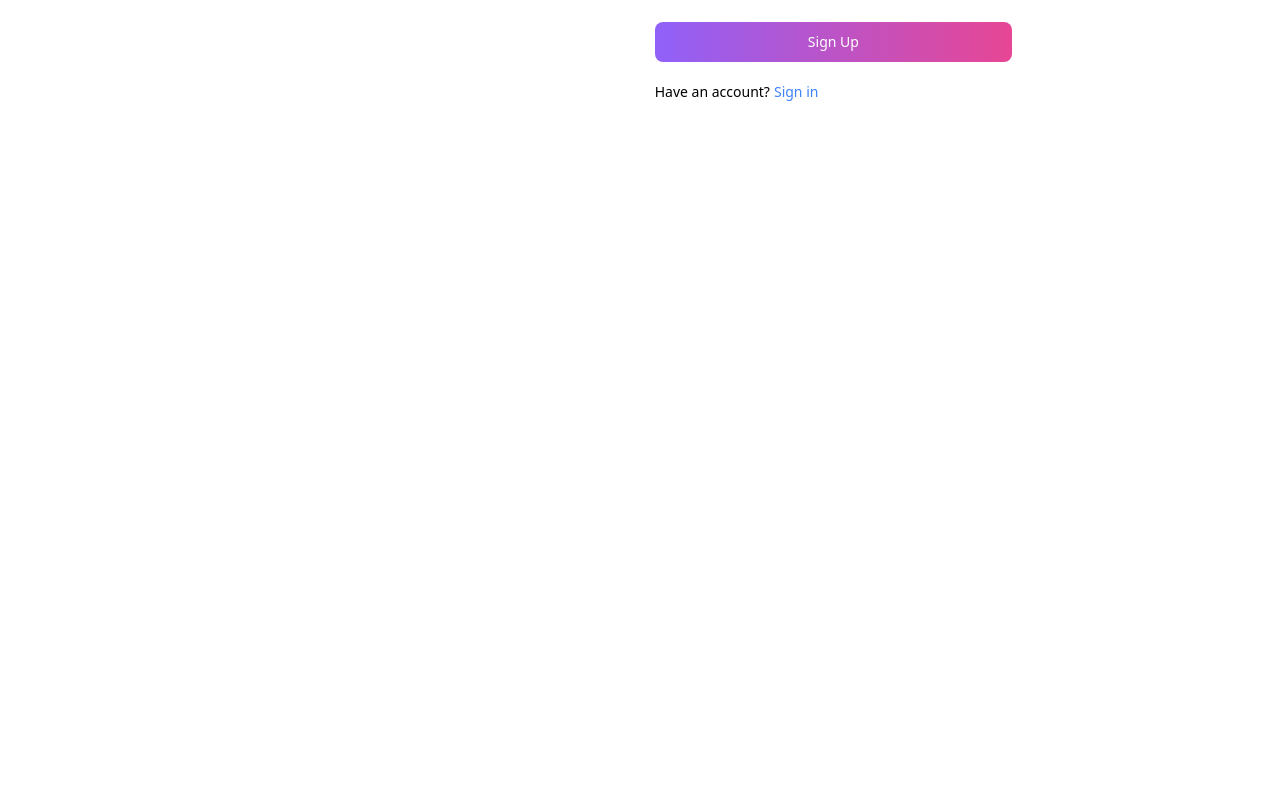
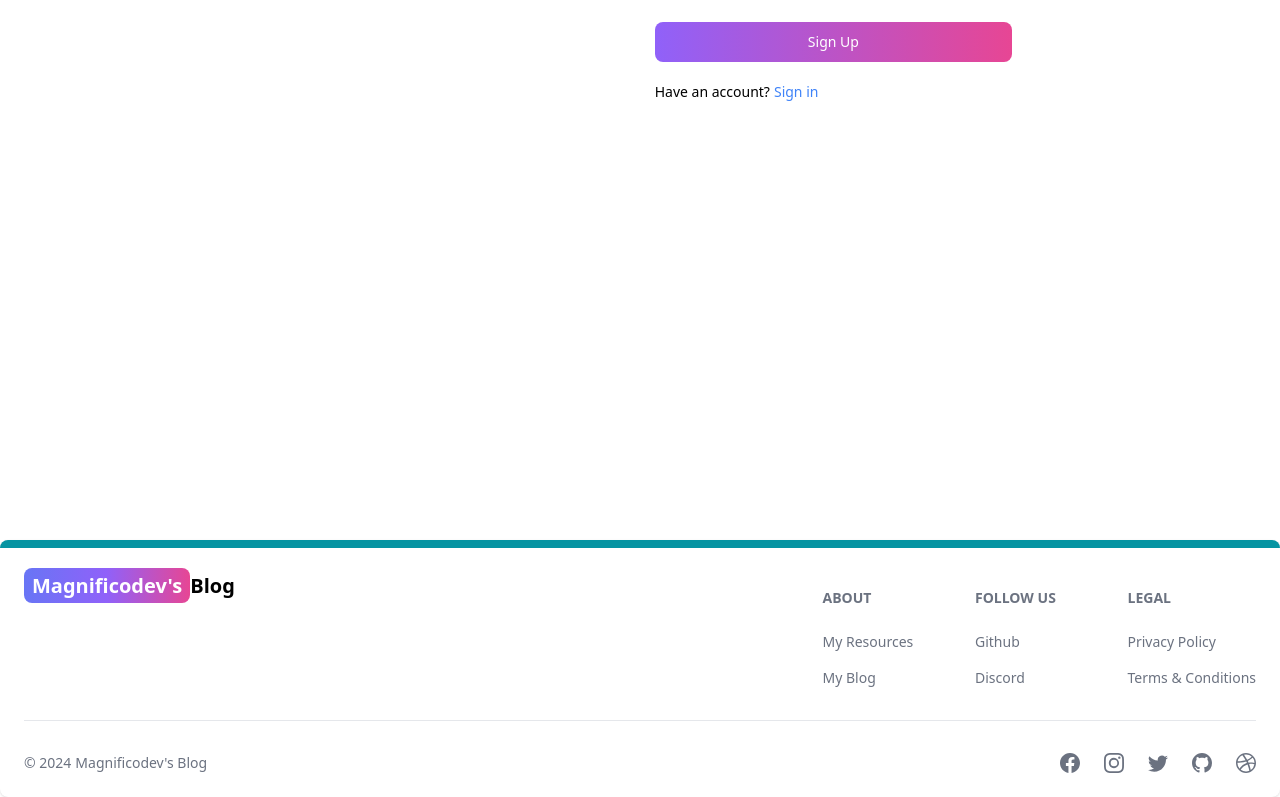
Before and after one commit to magnificodev/mern-blog, a React (Vite) app in the folder frontend/: page /sign-up in a window 1280 px wide. Shown: the part 404-1201 px from the top of the page. Before the commit the page ends 944 px from the top, so only its background shows below. Built offline with nearby package versions, Linux system fonts and the light colour scheme.

Commit message:
create and add footer component

```diff
--- a/frontend/src/components/Header.jsx
+++ b/frontend/src/components/Header.jsx
@@ -44,7 +44,7 @@
                     <FaMoon />
                 </Button>
 
-                <Link to="sign-in">
+                <Link to="/sign-in">
                     <Button gradientDuoTone="purpleToBlue" outline>
                         Sign in
                     </Button>
--- /dev/null
+++ b/frontend/src/components/MyFooter.jsx
@@ -0,0 +1,75 @@
+import { Footer } from "flowbite-react";
+import { Link } from "react-router-dom";
+import {
+    BsDribbble,
+    BsFacebook,
+    BsGithub,
+    BsInstagram,
+    BsTwitter,
+} from "react-icons/bs";
+
+const MyFooter = () => {
+    return (
+        <Footer container className="border-t-8 border-teal-500">
+            <div className="w-full max-w-7xl mx-auto">
+                <div className="grid w-full gap-6 justify-between sm:flex sm:justify-between md:flex md:grid-cols-1">
+                    <div>
+                        <Link
+                            to="/"
+                            className="self-center whitespace-nowrap text-lg sm:text-xl font-semibold dark:text-white"
+                        >
+                            <span className="px-2 py-1 bg-gradient-to-r from-indigo-500 via-purple-500 to-pink-500 rounded-lg text-white">
+                                {"Magnificodev's"}
+                            </span>
+                            Blog
+                        </Link>
+                    </div>
+                    <div className="grid grid-cols-2 gap-8 sm:mt-4 sm:grid-cols-3 sm:gap-6">
+                        <div>
+                            <Footer.Title title="About" />
+                            <Footer.LinkGroup col>
+                                <Footer.Link href="#">My Resources</Footer.Link>
+                                <Footer.Link href="#">My Blog</Footer.Link>
+                            </Footer.LinkGroup>
+                        </div>
+                        <div>
+                            <Footer.Title title="Follow us" />
+                            <Footer.LinkGroup col>
+                                <Footer.Link href="#">Github</Footer.Link>
+                                <Footer.Link href="#">Discord</Footer.Link>
+                            </Footer.LinkGroup>
+                        </div>
+                        <div>
+                            <Footer.Title title="Legal" />
+                            <Footer.LinkGroup col>
+                                <Footer.Link href="#">
+                                    Privacy Policy
+                                </Footer.Link>
+                                <Footer.Link href="#">
+                                    Terms & Conditions
+                                </Footer.Link>
+                            </Footer.LinkGroup>
+                        </div>
+                    </div>
+                </div>
+                <Footer.Divider />
+                <div className="w-full sm:flex sm:items-center sm:justify-between">
+                    <Footer.Copyright
+                        href="#"
+                        by="Magnificodev's Blog"
+                        year={new Date().getFullYear()}
+                    />
+                    <div className="mt-4 flex space-x-6 sm:mt-0 sm:justify-center">
+                        <Footer.Icon href="#" icon={BsFacebook} />
+                        <Footer.Icon href="#" icon={BsInstagram} />
+                        <Footer.Icon href="#" icon={BsTwitter} />
+                        <Footer.Icon href="#" icon={BsGithub} />
+                        <Footer.Icon href="#" icon={BsDribbble} />
+                    </div>
+                </div>
+            </div>
+        </Footer>
+    );
+};
+
+export default MyFooter;
--- a/frontend/src/layouts/Layout.jsx
+++ b/frontend/src/layouts/Layout.jsx
@@ -1,3 +1,4 @@
+import Footer from "../components/MyFooter";
 import Header from "../components/Header";
 
 const Layout = ({ children }) => {
@@ -5,6 +6,7 @@
         <div>
             <Header />
             {children}
+            <Footer />
         </div>
     );
 };
--- a/frontend/src/pages/SignUp.jsx
+++ b/frontend/src/pages/SignUp.jsx
@@ -1,7 +1,7 @@
 import { Label, TextInput, Button, Alert, Spinner } from "flowbite-react";
 import { Link, useNavigate } from "react-router-dom";
 import { useForm } from "react-hook-form";
-import { useMutation, useQuery } from "@tanstack/react-query";
+import { useMutation } from "@tanstack/react-query";
 
 import {
     usernameValidationObj,
@@ -23,8 +23,14 @@
         },
     });
 
+    const navigate = useNavigate();
+
     const { mutate, error, isError, isPending } = useMutation({
         mutationFn: signUp,
+        onSuccess: (data) => {
+            navigate("/");
+            console.log(data.data.message);
+        },
     });
 
     const onSubmit = (userData) => {
@@ -118,7 +124,7 @@
                     </form>
                     <div className="text-sm flex gap-1 mt-5">
                         <span>Have an account?</span>
-                        <Link to="sign-in" className="text-blue-500">
+                        <Link to="/sign-in" className="text-blue-500">
                             Sign in
                         </Link>
                     </div>
```
